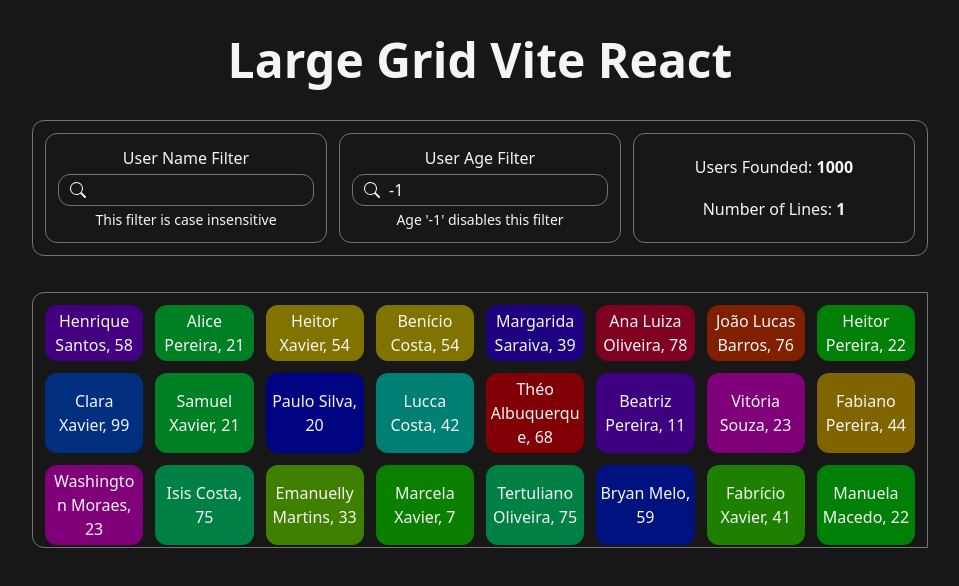
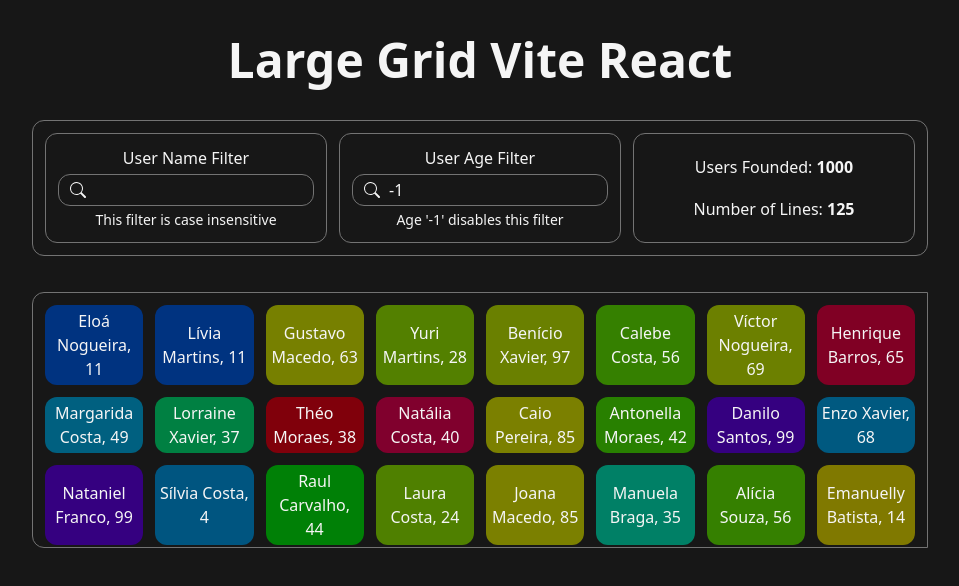
Before and after one commit to marcelo-rispoli-leal/large-grid-react, a React (Vite) app: page / in a window 1280 px wide. Shown: the top 586 px of the page, without its empty margins (160-1119 px from the left). Built offline with nearby package versions, Linux system fonts and the light colour scheme.

Commit message:
Users summary implementation

```diff
--- a/src/app/App.jsx
+++ b/src/app/App.jsx
@@ -1,11 +1,46 @@
-import React, { useState } from "react";
+import { useState, useEffect } from "react";
 import Users from "../components/Users";
-import Filter from "../components/Filters";
+import Filter from "../components/Filter";
 import Summary from "../components/Summary";
+import Colors from "../helpers/Colors";
+import Names from "../helpers/Names";
+import Columns from "../helpers/Columns";
+
+const getUsers = () => {
+  const colors = Colors();
+  const names = Names();
+  const users = [];
+
+  for (let i = 0; i < names.length; i++) {
+    const age = ~~(Math.random() * 100);
+
+    users.push({
+      index: i,
+      name: names[i],
+      age,
+      backgroundColor: colors[age],
+      lower: names[i].toLowerCase(),
+    });
+  }
+  return users;
+};
 
 export default function App() {
   const [nameFilter, setNameFilter] = useState("");
   const [ageFilter, setAgeFilter] = useState(-1);
+  const [allUsers, setAllUsers] = useState([]);
+  const [restUsers, setRestUsers] = useState([]);
+  const columns = Columns();
+
+  useEffect(() => {
+    const users = getUsers();
+    setAllUsers(users);
+    setRestUsers(users);
+    return () => {
+      setAllUsers([]);
+      setRestUsers([]);
+    };
+  }, []);
 
   const handleChange = (newValue, inputType) => {
     //Set filters
@@ -20,18 +55,17 @@ export default function App() {
     }
 
     //Set filtered users
-    /* let users = [];
+    let users = [];
     if (filterAge === -1 && filterName === "") {
-      users = allUsers;
+      users = Object.assign([], allUsers);
     } else {
-      users = allUsers.filter(({ nameLower, age }) => {
+      users = allUsers.filter(({ lower, age }) => {
         return (
-          nameLower.includes(filterName) &&
-          (filterAge === -1 || age === filterAge)
+          lower.includes(filterName) && (filterAge === -1 || age === filterAge)
         );
       });
     }
-    setFilteredUsers(users); */
+    setRestUsers(users);
   };
 
   return (
@@ -56,10 +90,10 @@ export default function App() {
             value={ageFilter}
             onChange={handleChange}
           />
-          <Summary />
+          <Summary users={restUsers.length} columns={columns} />
         </div>
         <div className="scrollbar-thin scrollbar-thumb-rounded-full scrollbar-thumb-neutral-200 scrollbar-track-neutral-600 b-lr max-h-64 min-h-32 overflow-x-hidden overflow-y-auto p-3">
-          <Users filterName={nameFilter} filterAge={ageFilter} />
+          <Users users={restUsers} />
         </div>
       </div>
     </div>
--- a/src/components/Summary.jsx
+++ b/src/components/Summary.jsx
@@ -1,13 +1,15 @@
-export default function Summary() {
-  //return component
+export default function Summary({ users, columns }) {
+  const rest = columns > 0 && users % columns > 0 ? 1 : 0;
+  const lines = columns > 0 ? ~~(users / columns) + rest : 0;
+
   return (
     <div className="b-std p-3">
       <div className="grid h-full items-center">
         <div>
-          Users Founded: <strong>1000</strong>
+          Users Founded: <strong>{users}</strong>
         </div>
         <div>
-          Number of Lines: <strong>1</strong>
+          Number of Lines: <strong>{lines}</strong>
         </div>
       </div>
     </div>
--- a/src/components/Users.jsx
+++ b/src/components/Users.jsx
@@ -1,91 +1,7 @@
-//import { useState } from "react";
-import Colors from "../helpers/Colors";
-import Names from "../helpers/Names";
-import Columns from "../helpers/Columns";
-
-const getAllUsers = () => {
-  const colors = Colors();
-  const names = Names();
-  const users = [];
-
-  for (let i = 0; i < names.length; i++) {
-    const age = ~~(Math.random() * 100);
-
-    users.push({
-      index: i,
-      name: names[i],
-      age,
-      backgroundColor: colors[age],
-      lower: names[i].toLowerCase(),
-    });
-  }
-  return users;
-};
-
-const allUsers = getAllUsers();
-
-/* const getRestUsers = ({ filterName, filterAge }) => {
-  let users = [];
-  if (filterAge === -1 && filterName === "") {
-    users = allUsers;
-  } else {
-    users = allUsers.filter(({ lower, age }) => {
-      return (
-        lower.includes(filterName) && (filterAge === -1 || age === filterAge)
-      );
-    });
-  }
-};
- */
-export default function Users({ filterName, filterAge }) {
-  //const [firstInfo, setFirstInfo] = useState(true);
-  //const [allUsers, setAllUsers] = useState([]);
-  //const [restUsers, setRestUsers] = useState([]);
-  //const allUsers = getUsers();
-  const columns = Columns();
-
-  let users = [];
-  if (filterAge === -1 && filterName === "") {
-    users = Object.assign([], allUsers);
-  } else {
-    users = allUsers.filter(({ lower, age }) => {
-      return (
-        lower.includes(filterName) && (filterAge === -1 || age === filterAge)
-      );
-    });
-  }
-  //allUsers ?? setAllUsers(getUsers());
-  /*   useEffect(() => {
-    if (firstInfo) {
-      // componentDidMount logic - runs only on initial render
-      //console.log("Component did mount");
-      const users = getUsers();
-      setFirstInfo(false);
-      setAllUsers(users);
-      setRestUsers(users);
-    } else {
-      // componentDidUpdate logic - runs on subsequent renders
-      //console.log("Component did update");
-    }
-    // This will run both on mount and update
-    //console.log("This runs on every render");
-
-    // Cleanup function (optional, for componentWillUnmount-like behavior)
-    return () => {
-      //console.log(
-      //  "Component will unmount or before re-render (if dependencies change)",
-      //);
-      setAllUsers(undefined);
-      setRestUsers(undefined);
-    };
-  }, []); */
-
+export default function Users({ users }) {
   return (
     <div
       id="users-container"
-      name-filter={filterName}
-      age-filter={filterAge}
-      columns={columns}
       className="3xs:max-2xs:grid-cols-2 2xs:max-xs:grid-cols-3 xs:max-md:grid-cols-4 md:max-xm:grid-cols-5 xm:max-lg:grid-cols-6 grid grid-cols-1 gap-3 lg:max-xl:grid-cols-7 xl:max-2xl:grid-cols-8 2xl:grid-cols-10"
     >
       {users.map(({ index, name, age, backgroundColor, lower }) => (
```
Also changed, not shown: src/components/Filter.jsx (renamed from src/components/Filters.jsx).
